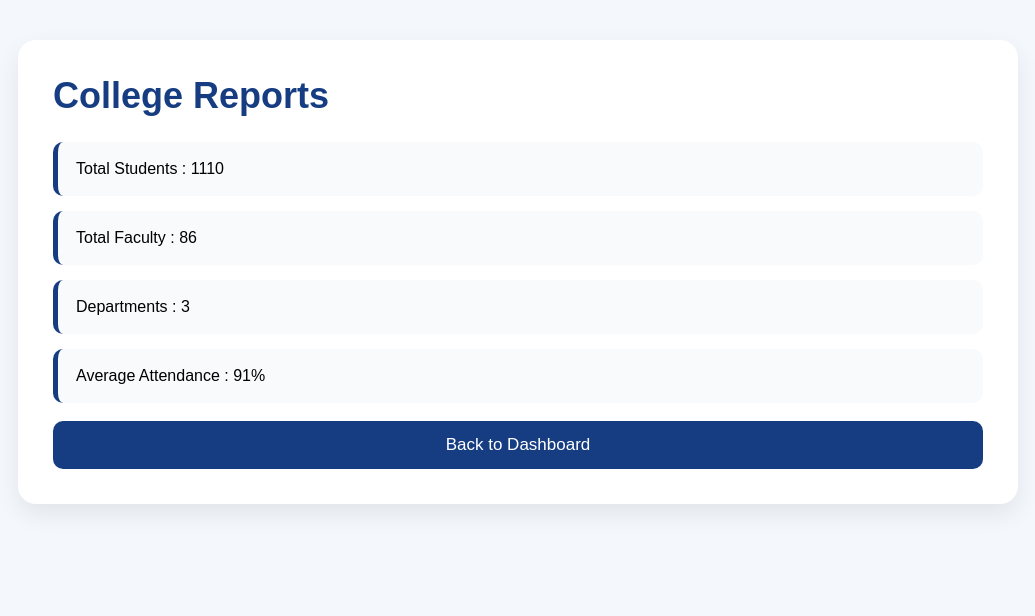
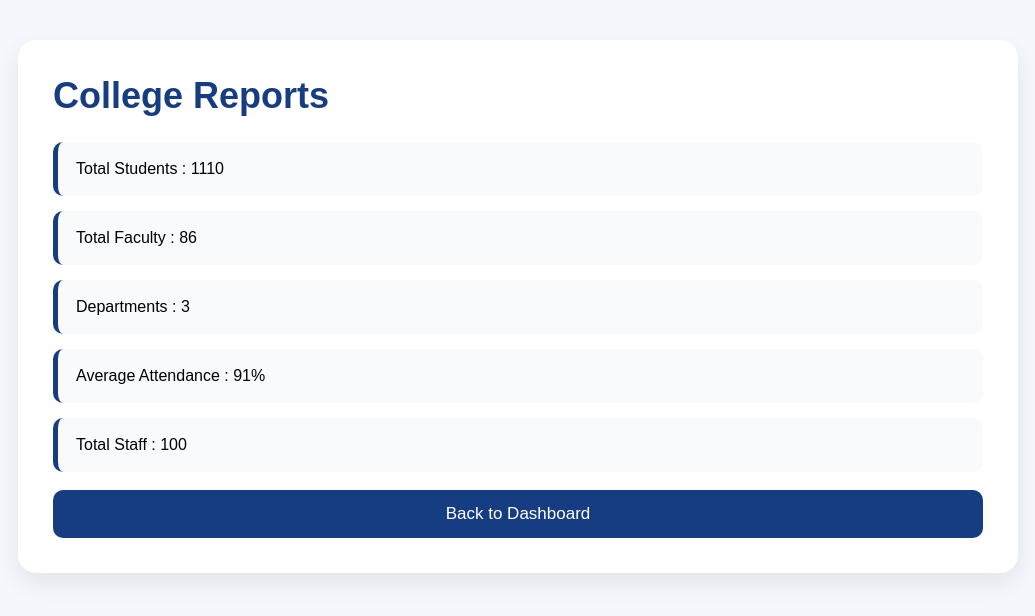
Before and after one commit to MadhuPriya0920/College-Management-System, a React (Vite) app: page /admin/reports in a window 1280 px wide. Shown: the top 616 px of the page, without its empty margins (122-1157 px from the left). Built offline with nearby package versions, Linux system fonts and the light colour scheme.

Commit message:
Updated admin reports

```diff
--- a/src/pages/admin/AdminReports.jsx
+++ b/src/pages/admin/AdminReports.jsx
@@ -24,6 +24,10 @@ function AdminReports() {
           <div className="page-item">
             Average Attendance : 91%
           </div>
+
+          <div className="page-item">
+            Total Staff : 100
+          </div>
         </div>
 
         <br />
```
